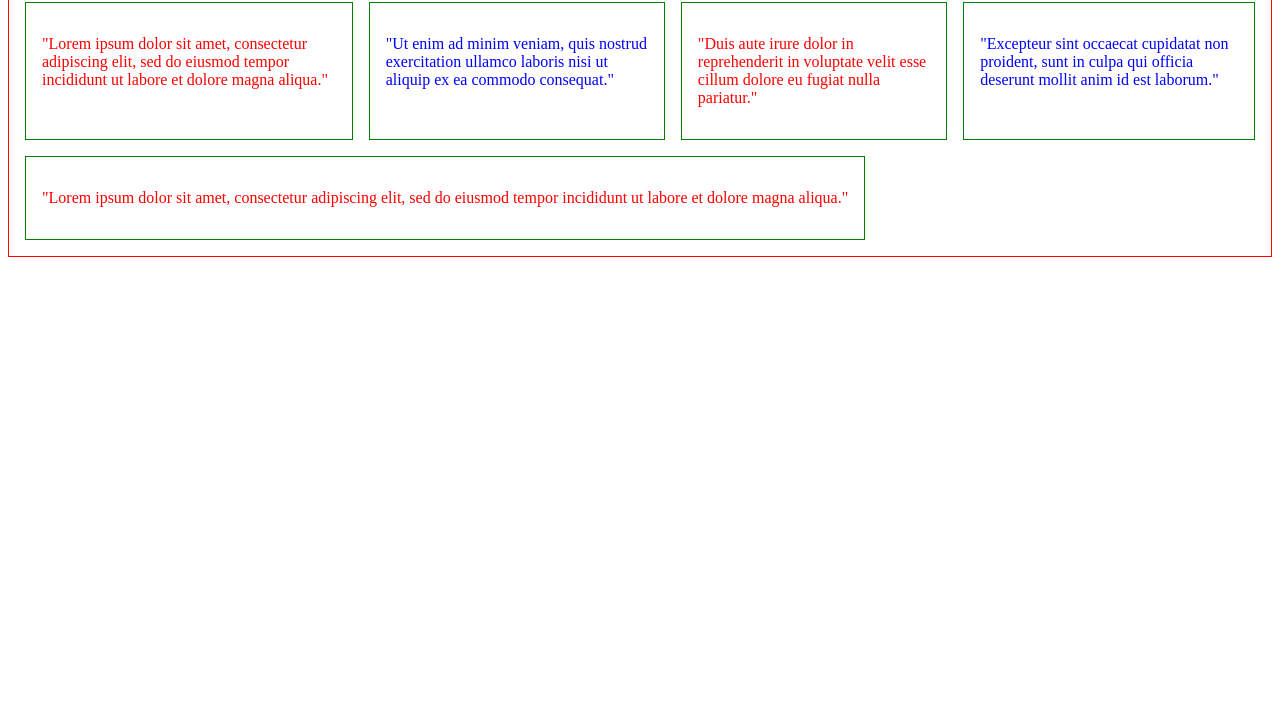
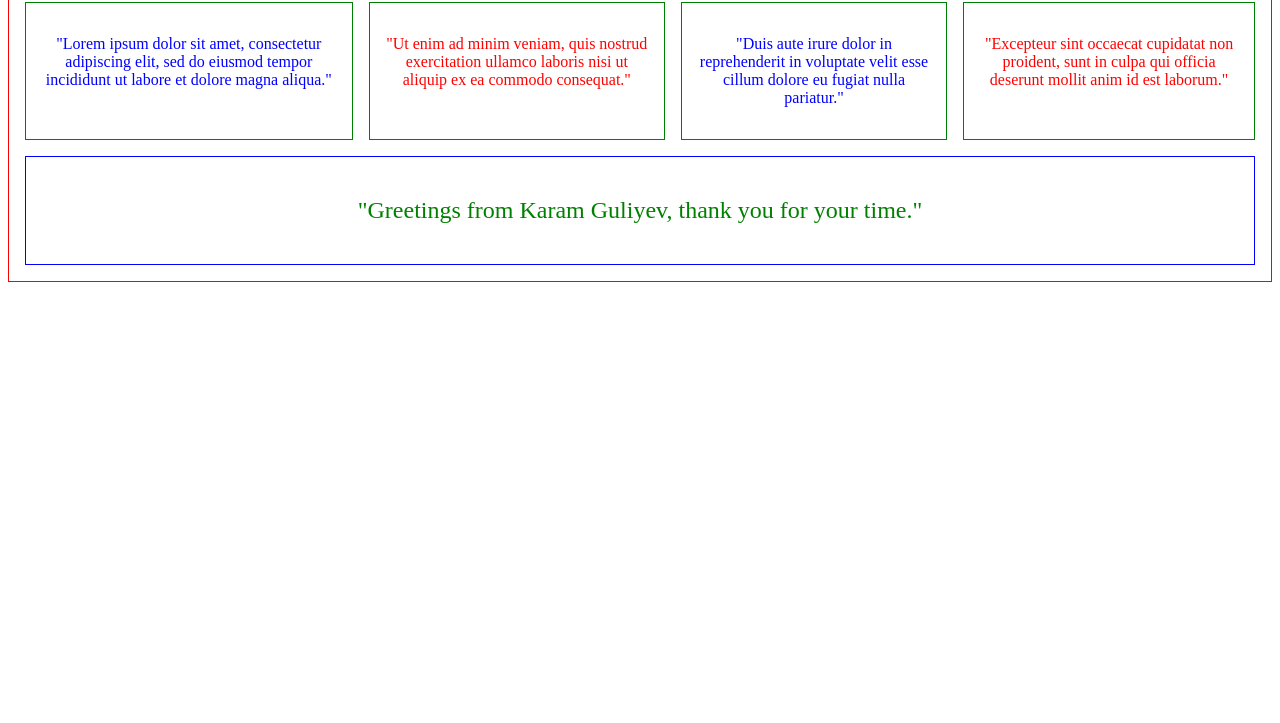
Before and after one commit to KaramGuliyev/DevelhopeSCSSExercises, a plain HTML site: page EX2/index.html in a window 1280 px wide. Shown: the part 77-800 px from the top of the page. Drawn offline with Linux system fonts and the light colour scheme.

Commit message:
Finish Second Exercise

```diff
--- a/EX1/style.scss
+++ b/EX1/style.scss
@@ -1,15 +1,15 @@
-$second: green;
-$first: red;
-$third: blue;
+$colorPrimary: green;
+$colorSecondary: red;
+$colorTertiary: blue;
 
 .container {
-  border: 1px solid $first;
+  border: 1px solid $colorSecondary;
   padding: 1rem;
   h1 {
     margin: auto;
     text-align: center;
-    color: $second;
-    border-bottom: 1px solid $third;
+    color: $colorPrimary;
+    border-bottom: 1px solid $colorTertiary;
     width: 35rem;
   }
 
@@ -18,14 +18,14 @@ $third: blue;
     display: flex;
     gap: 1rem;
     flex-direction: row;
+    article:nth-child(odd) {
+      color: $colorTertiary;
+    }
     article:nth-child(even) {
-      color: $third;
-    }
-    article:nth-child(odd) {
-      color: $first;
+      color: $colorSecondary;
     }
     article {
-      border: 1px solid $second;
+      border: 1px solid $colorPrimary;
       padding: 1rem;
     }
   }
--- a/EX2/index.html
+++ b/EX2/index.html
@@ -6,7 +6,7 @@
   </head>
   <body>
     <div class="container">
-      <h1>Sass exercise 1- variables and nesting</h1>
+      <h1>Sass exercise 2 - Mixing</h1>
       <section>
         <article>
           <p>"Lorem ipsum dolor sit amet, consectetur adipiscing elit, sed do eiusmod tempor incididunt ut labore et dolore magna aliqua."</p>
@@ -22,8 +22,8 @@
         </article>
       </section>
       <section>
-        <article>
-          <p>"Lorem ipsum dolor sit amet, consectetur adipiscing elit, sed do eiusmod tempor incididunt ut labore et dolore magna aliqua."</p>
+        <article class="fullW">
+          <p>"Greetings from Karam Guliyev, thank you for your time."</p>
         </article>
       </section>
     </div>
--- a/EX2/style.scss
+++ b/EX2/style.scss
@@ -1,32 +1,49 @@
-$second: green;
-$first: red;
-$third: blue;
+$colorPrimary: red;
+$colorSecondary: green;
+$colorTertiary: blue;
+
+@mixin colorChangeText($color) {
+  color: $color;
+}
+@mixin colorChangeBorder($color) {
+  border: 1px solid $color;
+}
 
 .container {
-  border: 1px solid $first;
+  @include colorChangeBorder($colorPrimary);
   padding: 1rem;
+  text-align: center;
   h1 {
     margin: auto;
-    text-align: center;
-    color: $second;
-    border-bottom: 1px solid $third;
+    @include colorChangeText($colorSecondary);
+    border-bottom: 1px solid $colorTertiary;
     width: 35rem;
   }
+
 
   section {
     padding-top: 1rem;
     display: flex;
     gap: 1rem;
+    width: 100%;
     flex-direction: row;
+    article:nth-child(odd) {
+      @include colorChangeText($colorTertiary);
+    }
     article:nth-child(even) {
-      color: $third;
+      @include colorChangeText($colorPrimary);
     }
-    article:nth-child(odd) {
-      color: $first;
+
+    article {
+      padding: 1rem;
+      @include colorChangeBorder($colorSecondary)
     }
-    article {
-      border: 1px solid $second;
-      padding: 1rem;
+    article.fullW {
+      @include colorChangeBorder($colorTertiary);
+      @include colorChangeText($colorSecondary);
+      width: 100%;
+      font-size: 3vh;
+      text-align: center;
     }
   }
 }
```
Also changed, not shown: EX1/index.html (+1 -1 lines), EX1/style.css, EX2/style.css, 2 other files.
